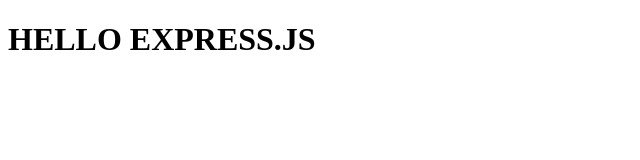
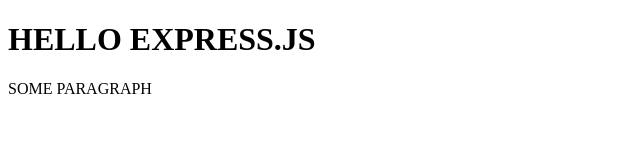
Before and after one commit to Medo6336/web-server, a website: page public/index.html in a window 1280 px wide. Shown: the whole page, without its empty margins (0-640 px from the left). Drawn offline with Linux system fonts and the light colour scheme.

Commit message:
added new paragraph in index.html

```diff
--- a/public/index.html
+++ b/public/index.html
@@ -6,5 +6,6 @@
 </head>
 <body>
     <h1> HELLO EXPRESS.JS</h1>
+    <p>SOME PARAGRAPH</p>
 </body>
 </html>
```
